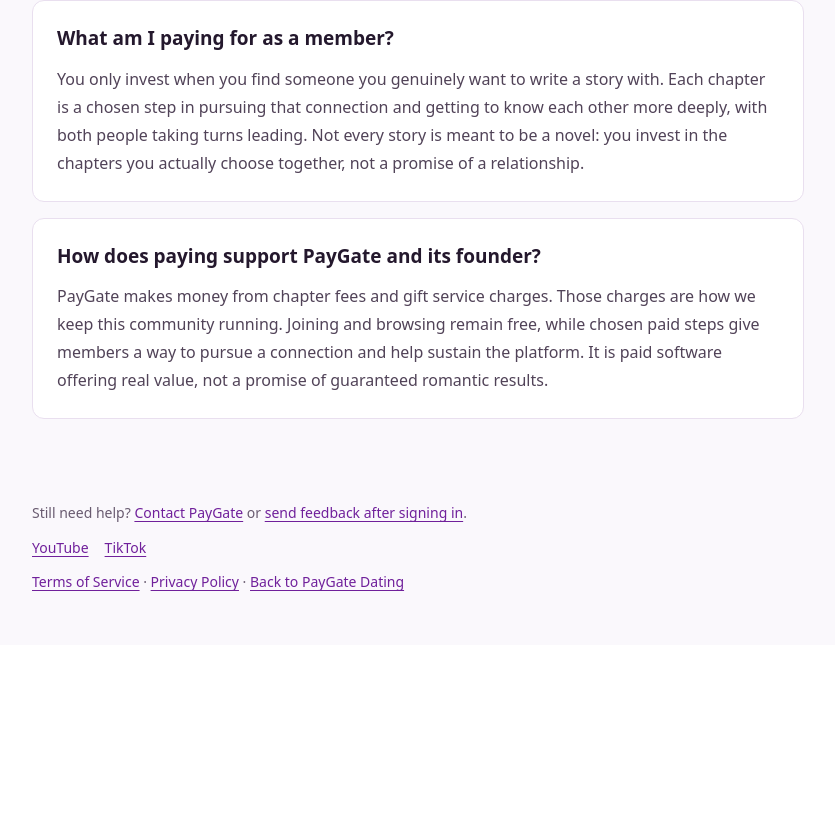
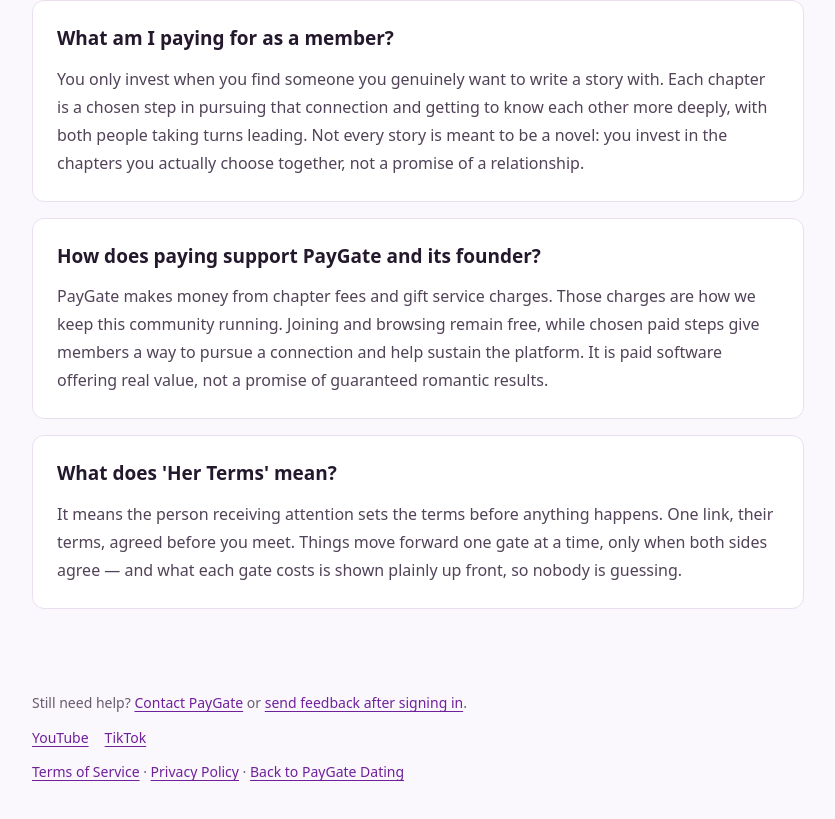
Before and after one commit to pawint-byte/paygatedating, a React (Vite) app: page /faq in a window 1280 px wide. Shown: the part 6528-7347 px from the top of the page, without its empty margins (222-1057 px from the left). Before the commit the page ends 7173 px from the top, so only its background shows below. Built offline with nearby package versions, Linux system fonts and the light colour scheme; no server answers; a web font is replaced by a local one; what drizzle-zod would draw is missing.

Commit message:
Update FAQ content
Replit-Commit-Author: Agent

```diff
--- a/shared/faq-content.ts
+++ b/shared/faq-content.ts
@@ -113,6 +113,10 @@ export const FAQ_ITEMS = [
             question: "How does paying support PayGate and its founder?",
             answer: "PayGate makes money from chapter fees and gift service charges. Those charges are how we keep this community running. Joining and browsing remain free, while chosen paid steps give members a way to pursue a connection and help sustain the platform. It is paid software offering real value, not a promise of guaranteed romantic results.",
       },
+    {
+        question: "What does 'Her Terms' mean?",
+        answer: "It means the person receiving attention sets the terms before anything happens. One link, their terms, agreed before you meet. Things move forward one gate at a time, only when both sides agree — and what each gate costs is shown plainly up front, so nobody is guessing.",
+    },
 ] as const;
 
 export function faqStructuredData() {
```
